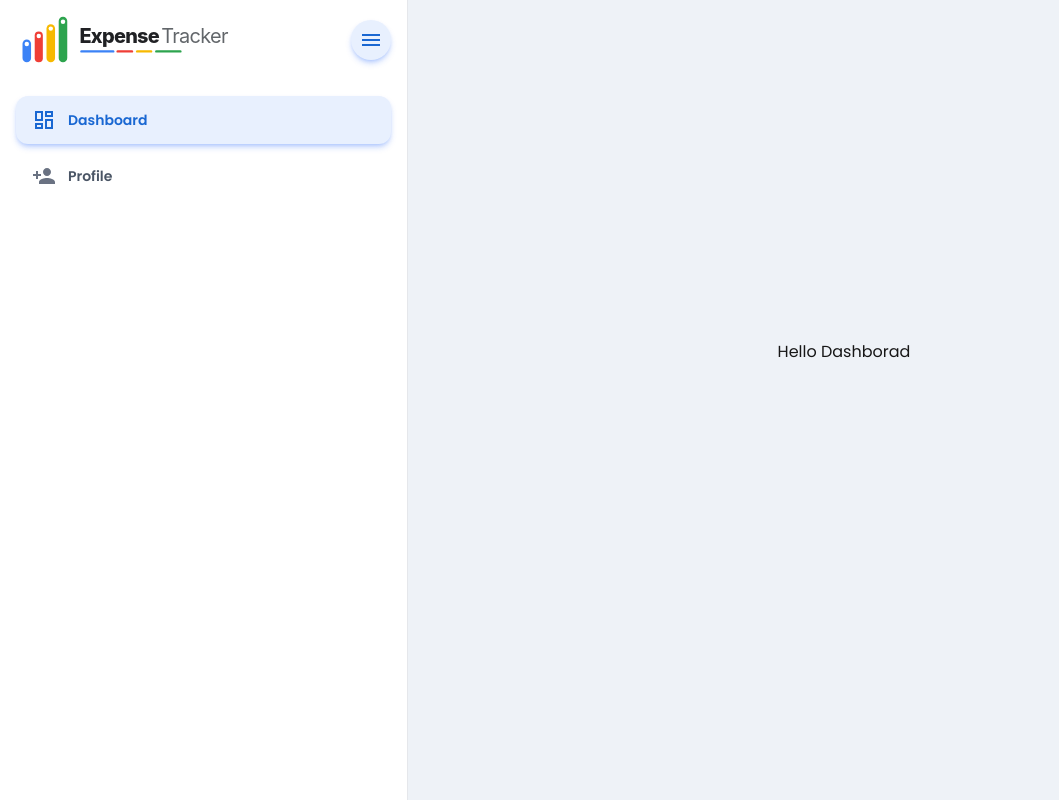
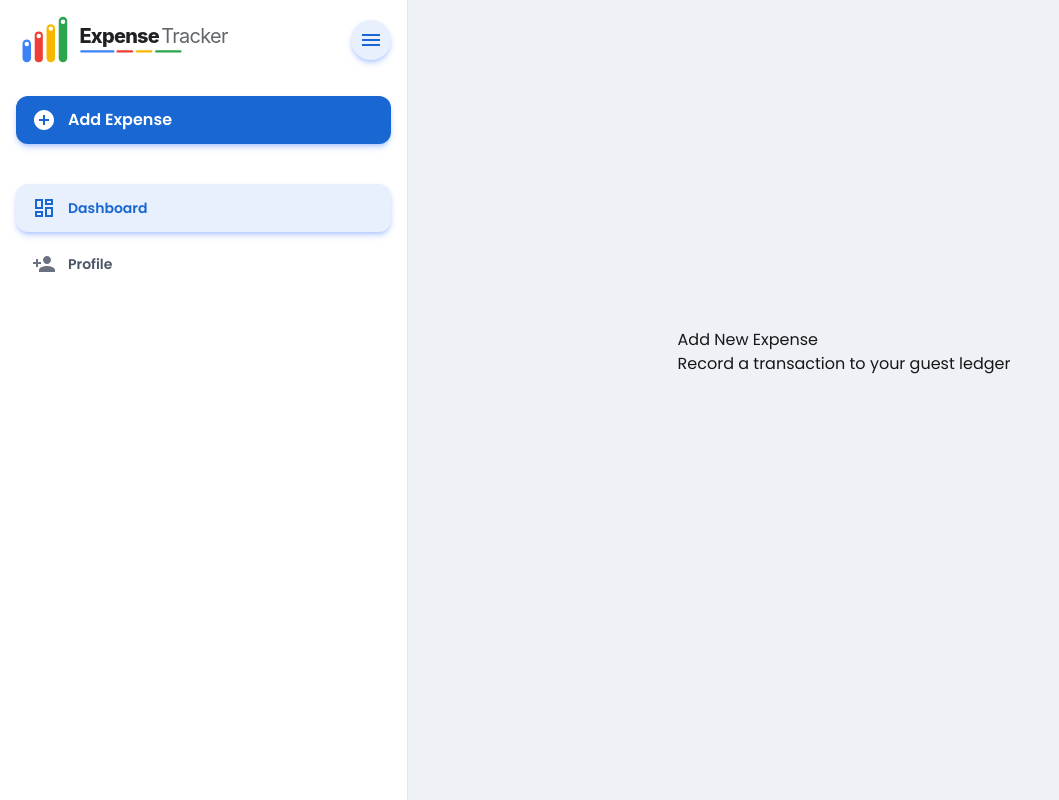
Before and after one commit to Muppidathi-SS/expense-tracker-frontend, a Next.js app: page / in a window 1280 px wide. Shown: the whole page, without its empty margins (0-1059 px from the left). Built offline with nearby package versions, Linux system fonts and the light colour scheme.

Commit message:
fix: enhanced the side bar

```diff
--- a/app/page.tsx
+++ b/app/page.tsx
@@ -35,8 +35,7 @@ export default function Home() {
       if (!response.ok) {
         throw new Error(data.message || "Failed to create guest");
       }
-      console.log("Guest created:", data);
-      setGuestID(data.data.id);
+      setGuestID(data.data.guest_id);
       setGuestName(data.data.name);
       await new Promise((resolve) => setTimeout(resolve, 3000));
       setStep("success");
@@ -50,6 +49,12 @@ export default function Home() {
     localStorage.setItem("guestId", guestId);
     localStorage.setItem("guestName", guestName);
     setStep("layout");
+  };
+
+  const handleLogout = () => {
+    localStorage.removeItem("guestName");
+    localStorage.removeItem("guestId");
+    setStep("welcome");
   };
 
   const pageVariants = {
@@ -89,8 +94,8 @@ export default function Home() {
             <SuccessProfile id={guestId} onContinue={handleContinue} />
           )}
 
-          {step === "layout" && <Layout />} */}
-          {<Layout />}
+          {step === "layout" && <Layout onLogout={handleLogout} />} */}
+          <Layout onLogout={handleLogout} />
         </motion.div>
       </AnimatePresence>
     </div>
--- a/components/dashboard/Dashboard.tsx
+++ b/components/dashboard/Dashboard.tsx
@@ -1,7 +1,12 @@
 export default function Dashboard() {
   return (
     <section className="flex flex-col items-center justify-center min-h-[80vh] px-4 py-8">
-      <h1>Hello Dashborad</h1>
+      <div>
+        <div>
+          <h1>Add New Expense</h1>
+          <p>Record a transaction to your guest ledger</p>
+        </div>
+      </div>
     </section>
   );
 }
--- a/components/layout/Layout.tsx
+++ b/components/layout/Layout.tsx
@@ -6,7 +6,10 @@ import Dashboard from "@/components/dashboard/Dashboard";
 import Profile from "@/components/profile/Profile";
 import { Icons } from "@/icons/icon";
 
-export default function Layout() {
+interface LogoutProps {
+  onLogout: () => void;
+}
+export default function Layout({ onLogout }: LogoutProps) {
   const [activeTab, setActiveTab] = useState<TabType>("dashboard");
   const [isCollapsed, setIsCollapsed] = useState(false);
   const [isMobileMenuOpen, setIsMobileMenuOpen] = useState<boolean>(false);
@@ -70,7 +73,7 @@ export default function Layout() {
 
       <main className="min-w-0 flex-1 p-4 sm:p-6 md:p-8 overflow-y-auto">
         {activeTab === "dashboard" && <Dashboard />}
-        {activeTab === "profile" && <Profile />}
+        {activeTab === "profile" && <Profile onLogout={onLogout} />}
       </main>
     </div>
   );
--- a/components/layout/Sidebar.tsx
+++ b/components/layout/Sidebar.tsx
@@ -69,7 +69,15 @@ export default function Sidebar({
             </button>
           )}
         </div>
-        <nav className="space-y-2">
+        <button
+          className={`flex w-full cursor-pointer items-center rounded-xl py-3 text-md font-semibold transition-all duration-200 bg-[#1967D2] text-[#ffffff] shadow-md shadow-blue-600/25 ${
+            isCollapsed ? "justify-center px-0" : "gap-3 px-4"
+          } `}
+        >
+          <Icons.AddIcon />
+          Add Expense
+        </button>
+        <nav className="space-y-2 mt-10">
           {menuItems.map((item) => {
             const isActive = activeTab === item.id;
             const Icon = item.icon;
--- a/components/profile/Profile.tsx
+++ b/components/profile/Profile.tsx
@@ -1,20 +1,15 @@
 "use client";
 
-import { useRouter } from "next/navigation";
 import { Icons } from "@/icons/icon";
 import LogoIcon from "@/icons/svgIcons/Logo";
 import { DotsLoader } from "@/ui/DotsLoader";
 import { useEffect, useState } from "react";
 
-export default function Profile() {
-  const router = useRouter();
+interface ProfileProps {
+  onLogout: () => void;
+}
+export default function Profile({ onLogout }: ProfileProps) {
   const [guestName, setGuestName] = useState("");
-
-  const handleLogout = () => {
-    localStorage.removeItem("guestName");
-    localStorage.removeItem("guestId");
-    router.push("/");
-  };
 
   useEffect(() => {
     const name = localStorage.getItem("guestName");
@@ -36,7 +31,7 @@ export default function Profile() {
           <DotsLoader />
         </div>
         <button
-          onClick={handleLogout}
+          onClick={onLogout}
           className="flex items-center justify-center gap-2 my-8 w-full max-w-xs cursor-pointer rounded-md bg-blue-600 px-6 py-3 text-base font-medium text-white shadow transition-colors hover:bg-blue-700 sm:w-auto"
         >
           <Icons.LogoutIcon /> Sign Out
--- a/icons/icon.ts
+++ b/icons/icon.ts
@@ -8,6 +8,7 @@ import CheckCircleOutlinedIcon from "@mui/icons-material/CheckCircleOutlined";
 import DashboardOutlinedIcon from "@mui/icons-material/DashboardOutlined";
 import MenuIcon from "@mui/icons-material/Menu";
 import CloseIcon from "@mui/icons-material/Close";
+import AddCircleIcon from "@mui/icons-material/AddCircle";
 
 export const Icons = {
   ExpenseIcon: ReceiptLongIcon,
@@ -21,4 +22,5 @@ export const Icons = {
   ProfileIcon: PersonAddIcon,
   MenuIcon: MenuIcon,
   CloseIcon: CloseIcon,
+  AddIcon: AddCircleIcon,
 };
```
